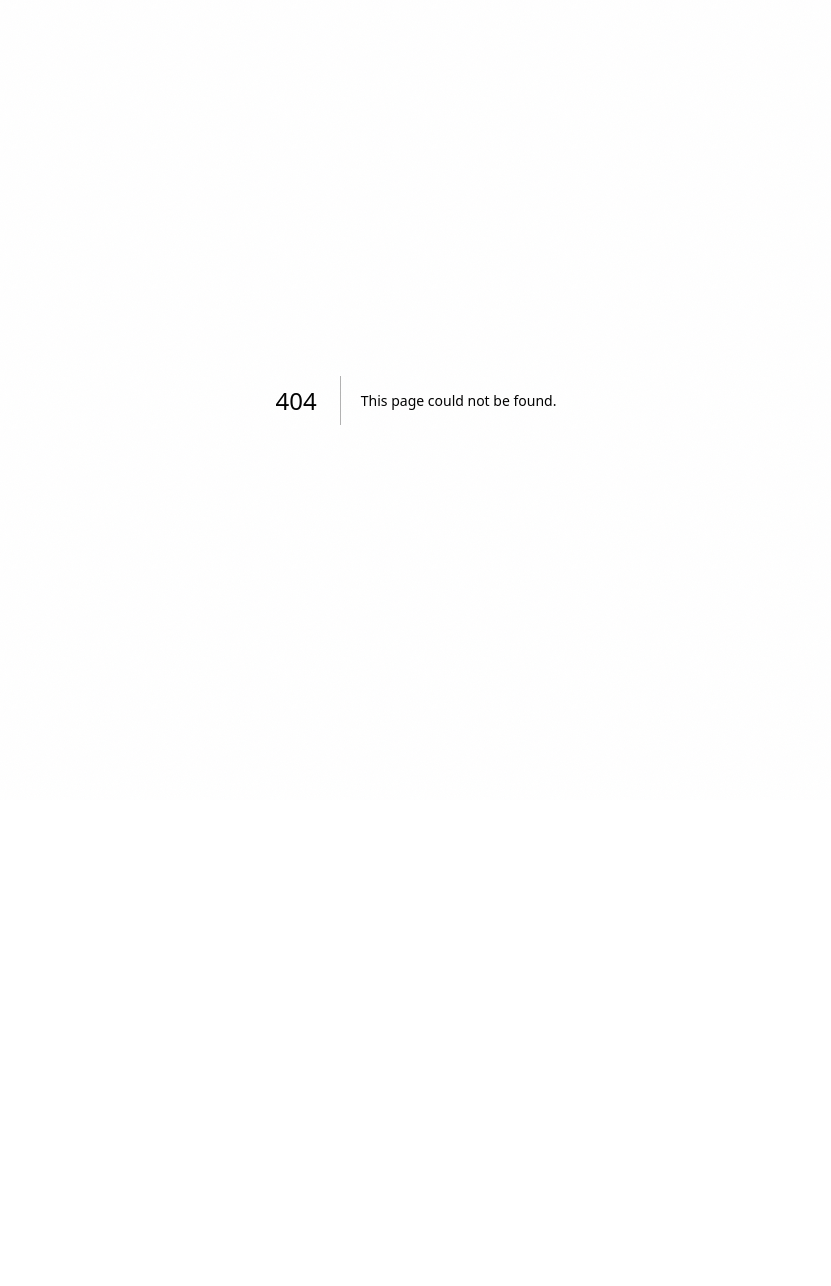
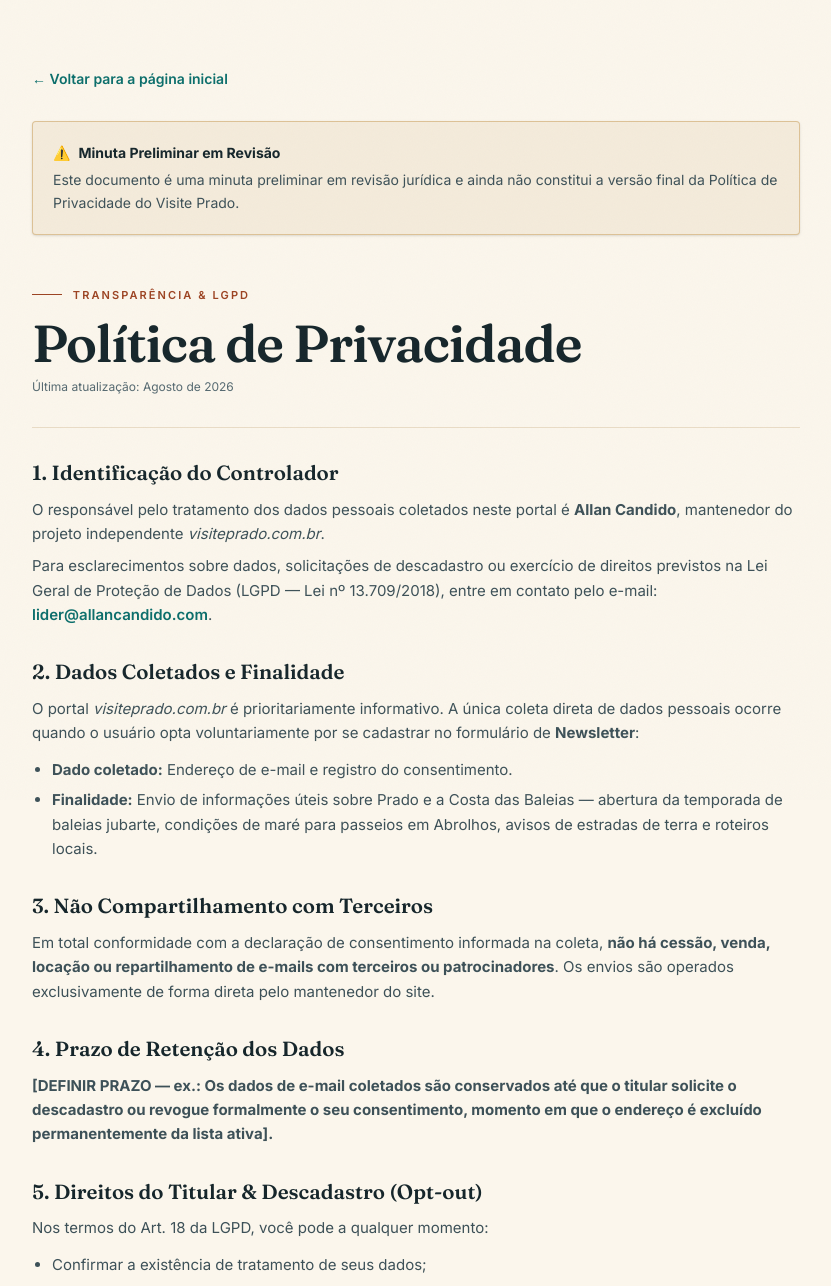
Before and after one commit to GeekBrazil/visiteprado-com-br, a Next.js app: page /privacidade in a window 1280 px wide. Before the commit this address had no page. Shown: the top 1286 px of the page, without its empty margins (224-1055 px from the left). Before the commit the page ends 800 px from the top, so only its background shows below. Built offline with nearby package versions, Linux system fonts and the light colour scheme.

Commit message:
backup: all changes made on 2026-08-29

```diff
--- a/src/app/page.tsx
+++ b/src/app/page.tsx
@@ -319,9 +319,16 @@
 
         <hr className="regra my-10" />
 
-        <p className="text-xs text-tinta-3">
-          © {new Date().getFullYear()} visiteprado.com.br · Allan Candido
-        </p>
+        <div className="flex flex-col sm:flex-row items-center justify-between gap-4 text-xs text-tinta-3">
+          <p>
+            © {new Date().getFullYear()} visiteprado.com.br · Allan Candido
+          </p>
+          <div className="flex items-center gap-6">
+            <Link href="/privacidade" className="hover:text-mar transition-colors underline">
+              Política de Privacidade
+            </Link>
+          </div>
+        </div>
       </div>
     </footer>
   );
--- /dev/null
+++ b/src/app/privacidade/page.tsx
@@ -0,0 +1,110 @@
+// RASCUNHO - REVISAR COM ADVOGADO ANTES DE PUBLICAR
+// Minuta preliminar da Política de Privacidade para o portal Visite Prado (LGPD).
+
+import Link from "next/link";
+import type { Metadata } from "next";
+
+export const metadata: Metadata = {
+  title: "Política de Privacidade · Visite Prado",
+  description: "Política de Privacidade e diretrizes de tratamento de dados pessoais do Visite Prado.",
+  robots: { index: true, follow: true },
+};
+
+export default function PrivacidadePage() {
+  return (
+    <main className="min-h-screen bg-areia text-tinta py-16 px-6 lg:px-8">
+      <div className="mx-auto max-w-3xl">
+        <Link
+          href="/"
+          className="inline-flex items-center gap-2 text-sm font-semibold text-mar hover:text-mar-esc transition-colors mb-8"
+        >
+          ← Voltar para a página inicial
+        </Link>
+
+        {/* AVISO VISÍVEL DE MINUTA PRELIMINAR */}
+        <div
+          role="alert"
+          className="mb-10 rounded-[4px] border border-ouro/40 bg-areia-2 p-5 text-sm text-tinta-2 leading-relaxed shadow-sm"
+        >
+          <p className="font-bold text-tinta flex items-center gap-2 mb-1">
+            <span>⚠️</span> Minuta Preliminar em Revisão
+          </p>
+          <p>
+            Este documento é uma minuta preliminar em revisão jurídica e ainda não constitui a versão final da Política de Privacidade do Visite Prado.
+          </p>
+        </div>
+
+        <p className="olho">Transparência & LGPD</p>
+        <h1 className="t1 mt-3">Política de Privacidade</h1>
+        <p className="mt-2 text-xs text-tinta-3">Última atualização: Agosto de 2026</p>
+
+        <hr className="regra my-8" />
+
+        <div className="space-y-8 text-[0.9375rem] leading-relaxed text-tinta-2">
+          <section>
+            <h2 className="t3 text-tinta mb-3">1. Identificação do Controlador</h2>
+            <p>
+              O responsável pelo tratamento dos dados pessoais coletados neste portal é <strong>Allan Candido</strong>, mantenedor do projeto independente <em>visiteprado.com.br</em>.
+            </p>
+            <p className="mt-2">
+              Para esclarecimentos sobre dados, solicitações de descadastro ou exercício de direitos previstos na Lei Geral de Proteção de Dados (LGPD — Lei nº 13.709/2018), entre em contato pelo e-mail:{" "}
+              <a href="mailto:lider@allancandido.com" className="font-semibold text-mar hover:underline">
+                lider@allancandido.com
+              </a>.
+            </p>
+          </section>
+
+          <section>
+            <h2 className="t3 text-tinta mb-3">2. Dados Coletados e Finalidade</h2>
+            <p>
+              O portal <em>visiteprado.com.br</em> é prioritariamente informativo. A única coleta direta de dados pessoais ocorre quando o usuário opta voluntariamente por se cadastrar no formulário de <strong>Newsletter</strong>:
+            </p>
+            <ul className="mt-3 list-disc pl-5 space-y-1.5 text-tinta-2">
+              <li><strong>Dado coletado:</strong> Endereço de e-mail e registro do consentimento.</li>
+              <li><strong>Finalidade:</strong> Envio de informações úteis sobre Prado e a Costa das Baleias — abertura da temporada de baleias jubarte, condições de maré para passeios em Abrolhos, avisos de estradas de terra e roteiros locais.</li>
+            </ul>
+          </section>
+
+          <section>
+            <h2 className="t3 text-tinta mb-3">3. Não Compartilhamento com Terceiros</h2>
+            <p>
+              Em total conformidade com a declaração de consentimento informada na coleta, <strong>não há cessão, venda, locação ou repartilhamento de e-mails com terceiros ou patrocinadores</strong>. Os envios são operados exclusivamente de forma direta pelo mantenedor do site.
+            </p>
+          </section>
+
+          <section>
+            <h2 className="t3 text-tinta mb-3">4. Prazo de Retenção dos Dados</h2>
+            <p>
+              <strong>[DEFINIR PRAZO — ex.: Os dados de e-mail coletados são conservados até que o titular solicite o descadastro ou revogue formalmente o seu consentimento, momento em que o endereço é excluído permanentemente da lista ativa].</strong>
+            </p>
+          </section>
+
+          <section>
+            <h2 className="t3 text-tinta mb-3">5. Direitos do Titular & Descadastro (Opt-out)</h2>
+            <p>
+              Nos termos do Art. 18 da LGPD, você pode a qualquer momento:
+            </p>
+            <ul className="mt-3 list-disc pl-5 space-y-1.5 text-tinta-2">
+              <li>Confirmar a existência de tratamento de seus dados;</li>
+              <li>Solicitar a alteração ou correção de seu e-mail cadastrado;</li>
+              <li>Solicitar a exclusão definitiva e descadastro imediato da lista de envios.</li>
+            </ul>
+            <p className="mt-3">
+              Todo e-mail enviado pela newsletter contém instrução de descadastro, ou você pode requisitar diretamente enviando mensagem para{" "}
+              <a href="mailto:lider@allancandido.com" className="font-semibold text-mar hover:underline">
+                lider@allancandido.com
+              </a>.
+            </p>
+          </section>
+        </div>
+
+        <div className="mt-14 border-t border-areia-3 pt-8 flex items-center justify-between text-xs text-tinta-3">
+          <p>© {new Date().getFullYear()} visiteprado.com.br · Allan Candido</p>
+          <Link href="/" className="text-mar hover:underline">
+            Voltar ao Início
+          </Link>
+        </div>
+      </div>
+    </main>
+  );
+}
--- a/src/components/Newsletter.tsx
+++ b/src/components/Newsletter.tsx
@@ -1,6 +1,7 @@
 "use client";
 
 import { useState } from "react";
+import Link from "next/link";
 
 type Estado = "parado" | "enviando" | "ok" | "erro";
 
@@ -90,7 +91,10 @@
         />
         <span>
           Autorizo o envio de e-mails sobre Prado e a Costa das Baleias. Sem
-          repasse a terceiros; dá para sair a qualquer momento.
+          repasse a terceiros; dá para sair a qualquer momento (veja nossa{" "}
+          <Link href="/privacidade" className="underline text-mar hover:text-mar-esc font-medium">
+            Política de Privacidade
+          </Link>).
         </span>
       </label>
 
```
